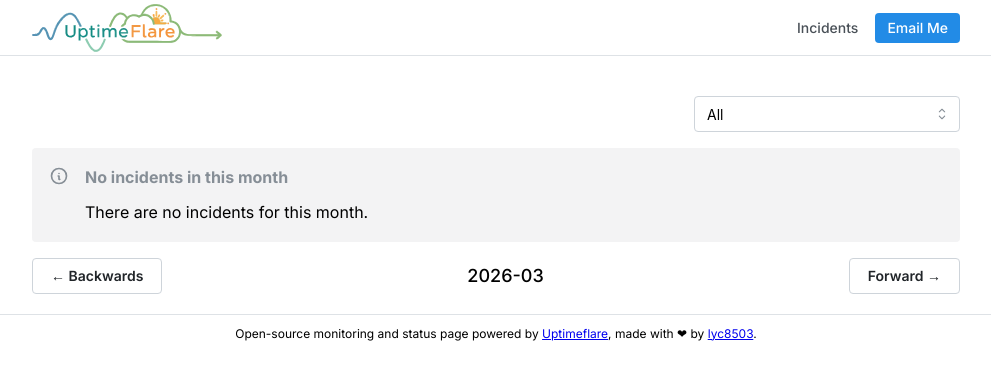
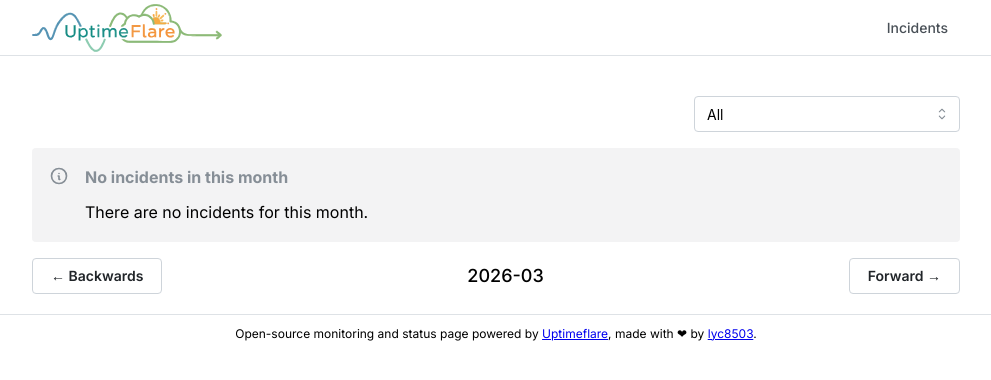
Before and after one commit to timvoaus/uptimechecknextdns, a Next.js app: page /incidents in a window 1280 px wide. Shown: the top 380 px of the page, without its empty margins (144-1135 px from the left). Built offline with nearby package versions, Linux system fonts and the light colour scheme.

Commit message:
Update uptime.config.ts

```diff
--- a/uptime.config.ts
+++ b/uptime.config.ts
@@ -2,10 +2,10 @@ import { MaintenanceConfig, PageConfig, WorkerConfig } from './types/config'
 
 const pageConfig: PageConfig = {
   // Title for your status page
-  title: "Tim Cloud Apps Status Page",
+  title: "NextDNS Status Page",
   // Links shown at the header of your status page, could set `highlight` to `true`
   links: [
-    { link: 'mailto:timvo@90s.one', label: 'Email Me', highlight: true },
+    // { link: 'mailto:timvo@90s.one', label: 'Email Me', highlight: true },
   ],
   group: {
     '🌐 NextDNS': ['45_90_28_0', '45_90_30_0', 'viettel_han', 'viettel_sgn', 'lightnode_han', 'lightnode_sgn'],
```
